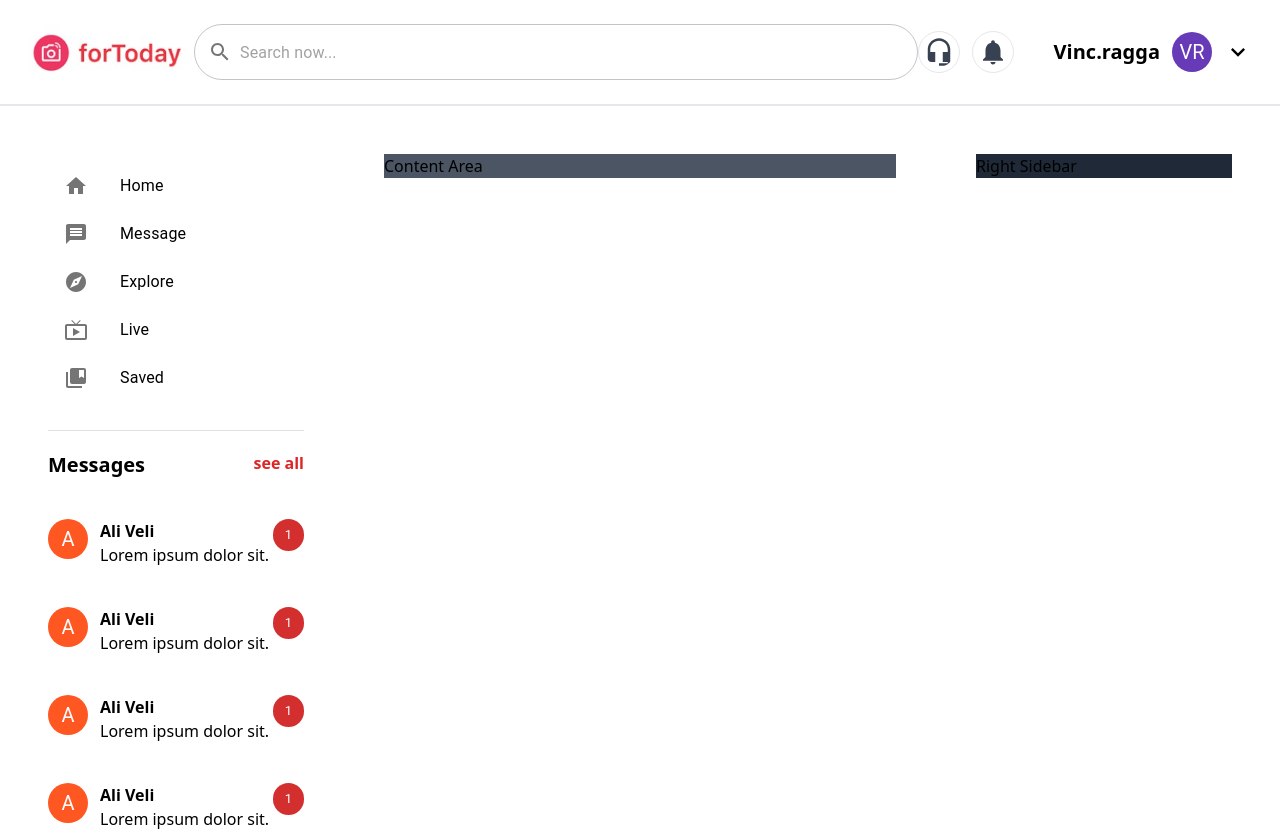
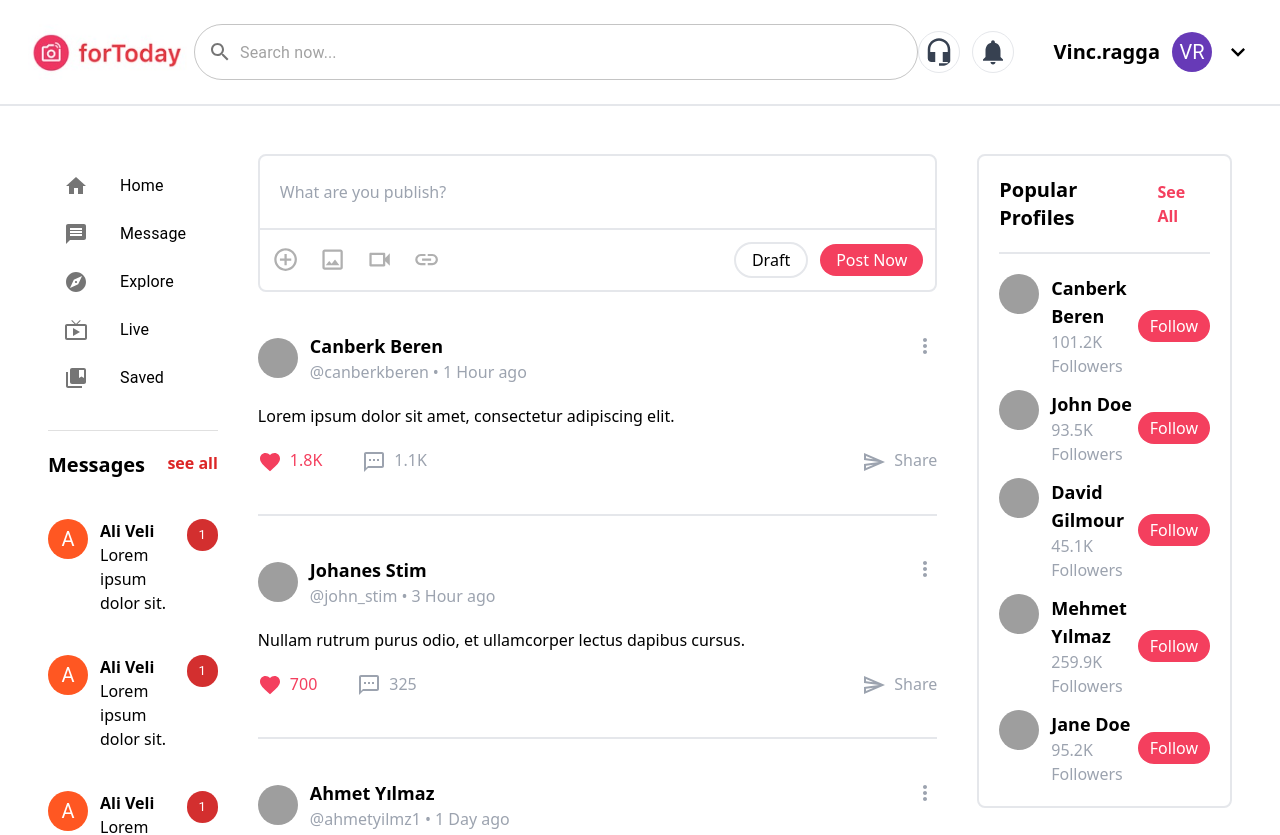
Before and after one commit to ufuksonmezuA/socialreact, a Next.js app: page / in a window 1280 px wide. Shown: the top 835 px of the page. Built offline with nearby package versions, Linux system fonts and the light colour scheme; grey boxes are pictures that could not be loaded.

Commit message:
content ve rightsidebar içerikler eklendi

```diff
--- a/components/ContentArea.jsx
+++ b/components/ContentArea.jsx
@@ -1,9 +1,53 @@
+import PublishArea from "./ContentAreaComponents/PublishArea";
+import PostCard from "./ContentAreaComponents/PostCard";
+
 export default function ContentArea () {
+    const contentData = [
+        {
+            userName: "canberkberen",
+            userFullName: "Canberk Beren",
+            createdOn: "1 Hour ago",
+            content: "Lorem ipsum dolor sit amet, consectetur adipiscing elit.",
+            avatar: "https://mui.com/static/images/avatar/1.jpg",
+            likeCount: "1.8K",
+            commentCount: "1.1K",
+        },
+        {
+            userName: "john_stim",
+            userFullName: "Johanes Stim",
+            createdOn: "3 Hour ago",
+            content: "Nullam rutrum purus odio, et ullamcorper lectus dapibus cursus.",
+            avatar: "https://mui.com/static/images/avatar/2.jpg",
+            likeCount: "700",
+            commentCount: "325",
+        },
+        {
+            userName: "ahmetyilmz1",
+            userFullName: "Ahmet Yılmaz",
+            createdOn: "1 Day ago",
+            content: "Morbi a semper tellus. Sed nisi nisl, efficitur vel dapibus a, rhoncus eget nibh.",
+            avatar: "https://mui.com/static/images/avatar/3.jpg",
+            likeCount: "1.2K",
+            commentCount: "1.1K",
+        },
+    ];
+
     return(
-        <>
-        <div className="bg-gray-600">
-            <h2>Content Area</h2>
+        <div>
+            <PublishArea />
+            {contentData.map((content) => {
+                return(
+                    <PostCard
+                    userName={content.userName}
+                    userFullName={content.userFullName}
+                    createdOn={content.createdOn}
+                    content={content.content}
+                    avatar={content.avatar}
+                    likeCount={content.likeCount}
+                    commentCount={content.commentCount}
+                />
+                )
+            })}
         </div>
-        </>
     )
 }
--- /dev/null
+++ b/components/ContentAreaComponents/PostCard.jsx
@@ -0,0 +1,61 @@
+import Avatar from "@mui/material/Avatar";
+import MoreVertIcon from "@mui/icons-material/MoreVert";
+import FavoriteIcon from "@mui/icons-material/Favorite";
+import TextsmsOutlinedIcon from "@mui/icons-material/TextsmsOutlined";
+import SendOutlinedIcon from "@mui/icons-material/SendOutlined";
+
+export default function PostCard( {
+    userName,
+    userFullName,
+    createdOn,
+    content,
+    avatar,
+    likeCount,
+    commentCount,
+
+    }) {
+    return(
+        <>
+            <div className="mt-10 flex flex-col gap-5 pb-10 border-b-2">
+                <div className="flex justify-between">
+                    <div className="flex items-center gap-3">
+                        <Avatar alt="" src={avatar} />
+                        <div>
+                            <span className="text-lg font-semibold">{userFullName}</span>
+                            <div className="flex gap-1 text-gray-400">
+                                <span>@{userName}</span>
+                                <span>•</span>
+                                <span>{createdOn}</span>
+                            </div>
+                        </div>
+                    </div>
+
+                    <div className="text-gray-400">
+                        <MoreVertIcon/>
+                    </div>
+                </div>
+
+                <div>
+                    <p>{content}</p>
+                </div>
+
+                <div className="flex justify-between">
+                    <div className="flex gap-10">
+                        <div className="text-rose-500">
+                            <FavoriteIcon/>
+                            <span className="ml-2">{likeCount}</span>
+                        </div>
+                        <div className="text-gray-400">
+                            <TextsmsOutlinedIcon/>
+                            <span className="ml-2">{commentCount}</span>
+                        </div>
+                    </div>
+                    <div className="text-gray-400">
+                        <SendOutlinedIcon/>
+                        <span className="ml-2">Share</span>
+                    </div>
+                </div>
+            </div>
+        </>
+    );
+}
--- /dev/null
+++ b/components/ContentAreaComponents/PublishArea.jsx
@@ -0,0 +1,58 @@
+import ControlPointOutlinedIcon from "@mui/icons-material/ControlPointOutlined";
+import PhotoOutlinedIcon from "@mui/icons-material/PhotoOutlined";
+import VideocamOutlinedIcon from "@mui/icons-material/VideocamOutlined";
+import InsertLinkOutlinedIcon from "@mui/icons-material/InsertLinkOutlined";
+
+export default function PublishArea() {
+    return(
+        <>
+            <div className="border-2 rounded-lg">
+                <div className="p-3">
+                    <input
+                        type="text"
+                        placeholder="What are you publish?"
+                        className="w-full py-3 px-2"
+                    />
+                </div>
+
+                <div className="flex justify-between p-3 items-center border-t-2">
+                    <div className="flex gap-5">
+                        <ControlPointOutlinedIcon
+                            style={{
+                                color: "#B0B0B0",
+                                fontSize: "1.7rem",
+                            }}
+                        />
+                        <PhotoOutlinedIcon
+                            style={{
+                                color: "#B0B0B0",
+                                fontSize: "1.7rem",
+                            }}
+                        />
+                        <VideocamOutlinedIcon
+                            style={{
+                                color: "#B0B0B0",
+                                fontSize: "1.7rem",
+                            }}
+                        />
+                        <InsertLinkOutlinedIcon
+                            style={{
+                                color: "#B0B0B0",
+                                fontSize: "1.7rem",
+                            }}
+                        />
+                    </div>
+
+                    <div>
+                        <button className="border-2 px-4 py-1 rounded-full mr-3">
+                            Draft
+                        </button>
+                        <button className="bg-rose-500 px-4 py-1 rounded-full text-white">
+                            Post Now
+                        </button>
+                    </div>
+                </div>
+            </div>
+        </>
+    );
+}
--- a/components/LeftSidebar.jsx
+++ b/components/LeftSidebar.jsx
@@ -1,5 +1,5 @@
-import Messages from "./leftSidebarCompanents/Messages";
-import NavMenu from "./leftSidebarCompanents/NavMenu";
+import Messages from "./LeftSidebarCompanents/Messages";
+import NavMenu from "./LeftSidebarCompanents/NavMenu";
 import Divider from '@mui/material/Divider';
 
 export default function LeftSidebar () {
--- a/components/RightSidebar.jsx
+++ b/components/RightSidebar.jsx
@@ -1,9 +1,20 @@
+import CardDesign from "./RightSİdebarCompanents/CardDesign"
+import PopularProfileCard from "./RightSİdebarCompanents/PopularProfileCard"
+
 export default function RightSidebar () {
     return(
         <>
-        <div className="bg-gray-800">
-            <h2>Right Sidebar</h2>
-        </div>
+            <div className="flex flex-col gap-10">
+                <CardDesign
+                    cardTitle={"Popular Profiles"}
+                    cardComponent={ <PopularProfileCard/> }
+                />
+
+                <CardDesign
+                    cardTitle="Trending Post"
+                    cardComponent="Deneme"
+                />
+            </div>
         </>
     )
 }
--- /dev/null
+++ b/components/RightSİdebarCompanents/CardDesign.jsx
@@ -0,0 +1,13 @@
+export default function CardDesign({ cardTitle, cardComponent }){
+    return(
+        <>
+            <div className="border-2 rounded-lg p-5">
+                <div className="flex items-center justify-between pb-5 border-b-2">
+                    <h2 className="font-bold text-xl">{cardTitle}</h2>
+                    <span className="text-rose-500 font-bold text-md">See All</span>
+                </div>
+                <div className="pt-5 flex flex-col gap-3">{cardComponent}</div>
+            </div>
+        </>
+    )
+}
--- /dev/null
+++ b/components/RightSİdebarCompanents/PopularProfileCard.jsx
@@ -0,0 +1,58 @@
+import Avatar from "@mui/material/Avatar";
+
+export default function PopularProfileCard (){
+    const userData = [
+        {
+            avatar: "https://mui.com/static/images/avatar/1.jpg",
+            fullname: "Canberk Beren",
+            followerCount: "101.2K",
+        },
+        {
+            avatar: "https://mui.com/static/images/avatar/2.jpg",
+            fullname: "John Doe",
+            followerCount: "93.5K",
+        },
+        {
+            avatar: "https://mui.com/static/images/avatar/3.jpg",
+            fullname: "David Gilmour",
+            followerCount: "45.1K",
+        },
+        {
+            avatar: "https://mui.com/static/images/avatar/4.jpg",
+            fullname: "Mehmet Yılmaz",
+            followerCount: "259.9K",
+        },
+        {
+            avatar: "https://mui.com/static/images/avatar/5.jpg",
+            fullname: "Jane Doe",
+            followerCount: "95.2K",
+        },
+    ];
+    return(
+        <>
+            {userData.map((user) => {
+                return(
+                    <div>
+                        <div className="flex justify-between items-center">
+                            <div className="flex items-censter gap-3">
+                                <Avatar alt="" src={user.avatar} />
+                                <div>
+                                    <span className="text-lg font-semibold">{user.fullname}</span>
+                                    <div className="flex gap-1 text-gray-400">
+                                        <span>{user.followerCount} Followers</span>
+                                    </div>
+                                </div>
+                            </div>
+
+                            <div>
+                                <button className="bg-rose-500 text-white rounded-full px-3 py-1">
+                                    Follow
+                                </button>
+                            </div>
+                        </div>
+                    </div>
+                );
+            })}
+        </>
+    );
+}
--- a/pages/index.js
+++ b/pages/index.js
@@ -8,16 +8,16 @@
   return (
     <>
       <Header/>
-      <main className="flex p-12 gap-20">
-        <div className="w-1/4">
+      <main className="flex p-12 gap-10">
+        <div className="w-2/12">
           <LeftSidebar/>
         </div>
 
-        <div className="w-2/4">
+        <div className="w-8/12">
           <ContentArea/>
         </div>
 
-        <div className="w-1/4">
+        <div className="w-3/12">
           <RightSidebar/>
         </div>
       </main>
```
Also changed, not shown: 1 other file (tests, documents, lock files or other folders).
